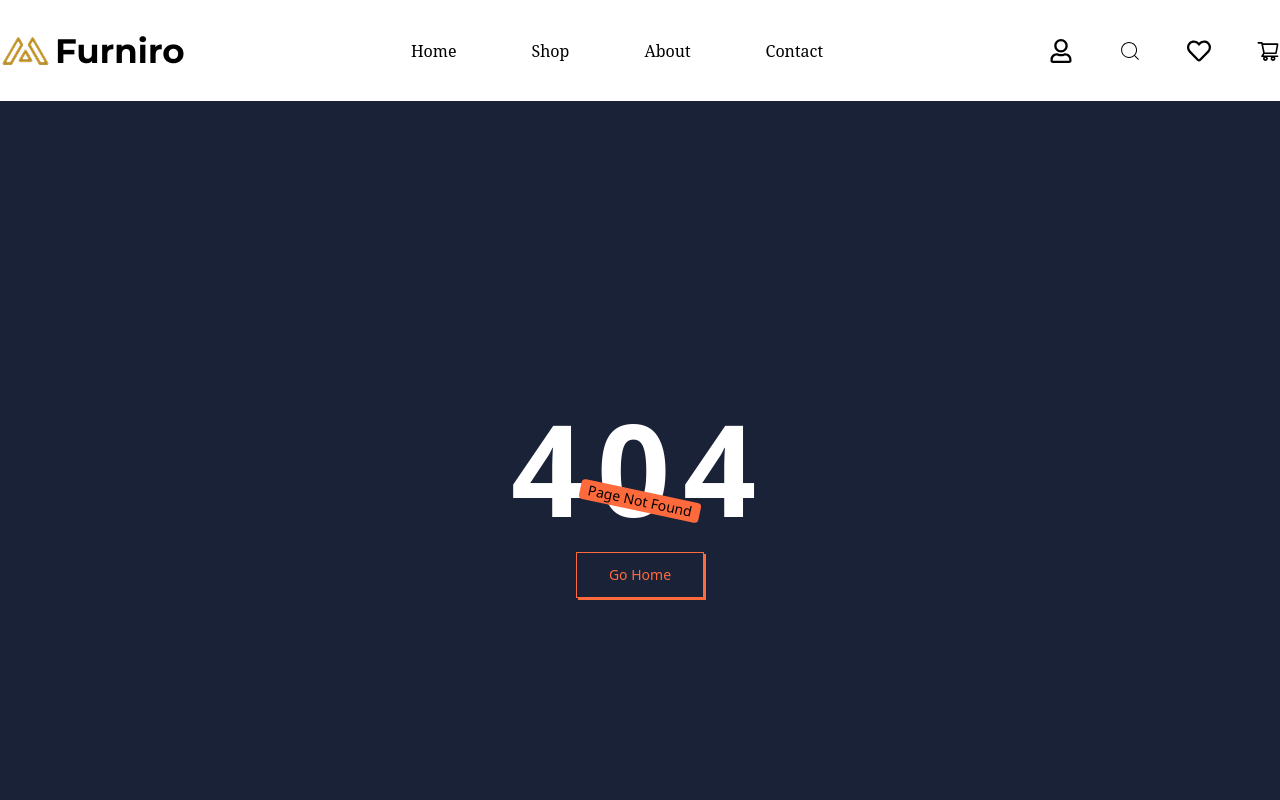
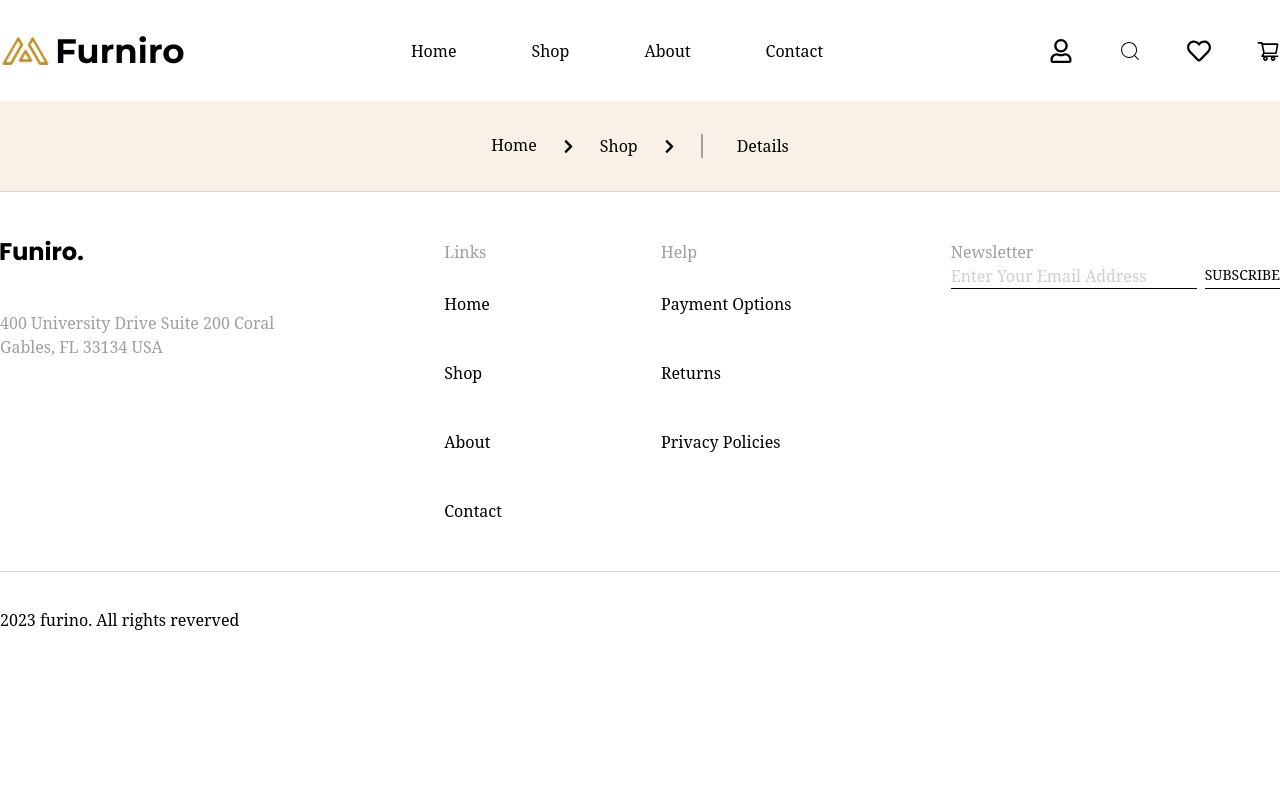
Before and after one commit to developerpalash-tech/Furniture, a React (Vite) app: page /shop/details in a window 1280 px wide. Shown: the top 800 px of the page. Built offline with nearby package versions, Linux system fonts and the light colour scheme.

Commit message:
Product details page add

```diff
--- a/src/App.jsx
+++ b/src/App.jsx
@@ -9,12 +9,14 @@ import Cart from './Pages/Cart'
 import Checkout from './Pages/Checkout'
 import Contact from './Pages/Contact'
 import Blog from './Pages/Blog'
+import ProductDetails from './Pages/ProductDetails'
 
 function App() {
   const myRoute=createBrowserRouter(createRoutesFromElements(
     <Route path='/' element={<Layout/>}>
       <Route index element={<Home/>}/>
       <Route path='/shop' element={<Shop/>}/>
+      <Route path='/shop/details' element={<ProductDetails/>}/>
       <Route path='/cart' element={<Cart/>}/>
       <Route path='/checkout' element={<Checkout/>}/>
       <Route path='/contact' element={<Contact/>}/>
--- a/src/Components/Breadcrumb.jsx
+++ b/src/Components/Breadcrumb.jsx
@@ -5,13 +5,20 @@ import { FaChevronRight } from "react-icons/fa";
 
 const Breadcrumb = () => {
     const location=useLocation()
-    const path=location.pathname.split('/')[1]
-
+    const path1=location.pathname.split('/')[1]
+    const path2=location.pathname.split('/')[2]
   return (
-    <ul className='flex justify-center items-center gap-[6px]'>
+    <ul className='flex justify-center items-center gap-6'>
         <li className='text-base text-black font-poppins font-medium leading-[24px] mb-[2px]'><Link to={'/'}>Home</Link></li>
         <li className='text-[15px]'><FaChevronRight/></li>
-        <p className='text-base text-black font-poppins font-light leading-[24px] capitalize'>{path}</p>
+        <Link to={`/${path1}`} className='text-base text-black font-poppins font-light leading-[24px] capitalize'>{path1}</Link>
+        {
+          path2&&
+          <>
+            <li className='text-[15px]'><FaChevronRight/></li>
+            <p className='text-base text-black font-poppins font-light leading-[24px] capitalize border-l-2 border-l-[#9F9F9F] pl-[34px]'>{path2}</p>
+          </>
+        }
     </ul>
   )
 }
--- a/src/Components/Cart/CartTotal.jsx
+++ b/src/Components/Cart/CartTotal.jsx
@@ -2,6 +2,7 @@ import React from 'react'
 import image from '../../assets/Images/Dining.png'
 import { Link } from 'react-router-dom'
 import { RiDeleteBin7Fill } from "react-icons/ri";
+import Cartbutton from './Cartbutton'
 
 
 const CartTotal = () => {
@@ -10,13 +11,13 @@ const CartTotal = () => {
         <div className="container m-auto">
             <div className="flex justify-between gap-[30px]">
                 <div className="w-8/12 ">
-                <ul className='flex  justify-between gap-32 text-base text-black font-poppins font-semibold py-4 px-[144px] bg-[#F9F1E7]'>
+                <ul className='flex  justify-center gap-32 ml-14 text-base text-black font-poppins font-semibold py-4 px-[144px] bg-[#F9F1E7]'>
                     <li><h3>Product</h3></li>
                     <li><h3>Price</h3></li>
                     <li><h3>Quantity</h3></li>
                     <li><h3>Subtotal</h3></li>
                 </ul>
-                <div className="flex justify-between items-center pt-14">
+                <div className="flex justify-between  items-center pt-14">
                     <div className="w-[108px] h-[105px]">
                         <img src={image} alt="img" />
                     </div>
@@ -27,7 +28,8 @@ const CartTotal = () => {
                     <RiDeleteBin7Fill className='text-2xl text-brandcolor mr-6'/>
                 </div>
                 </div>
-                <div className="w-4/12 px-[75px] pt-4 pb-20 bg-[#F9F1E7]">
+
+                <div className="w-4/12 px-[75px] pt-4 pb-20 bg-[#F9F1E7] h-fit">
                     <h2 className='text-center text-[32px] text-black font-poppins font-semibold leading-normal pb-[61px]'>Cart Totals</h2>
                     <div className="flex justify-between items-center pb-[31px]">
                         <h3 className='text-[16px] text-black font-poppins font-medium'>Subtotal</h3>
@@ -38,8 +40,9 @@ const CartTotal = () => {
                         <p className='text-[20px] text-brandcolor font-poppins font-medium'>BDT. 250,000.00</p>
                     </div>
                     <div className="text-center text-[20px] text-black font-poppins font-normal">
-                    <Link to={'#'} className='py-4 px-15 border-[1px] border-black rounded-[15px]' >Check Out</Link>
+                        <Cartbutton title={'Check Out'} path={'/checkout'}/>
                     </div>
+
                 </div>
 
             </div>
--- a/src/Components/ProductItems.jsx
+++ b/src/Components/ProductItems.jsx
@@ -1,22 +1,31 @@
 import React from 'react'
 import product from "../assets/Images/Product1.png"
+import { Link } from 'react-router-dom'
 
 const ProductItems = () => {
   return (
     <>
+        <div className=" cursor-pointer">
             <div className=" relative group">
+                <div className="">
                     <img src={product} alt="img" className='w-full' />
+                </div>
+                <div className=" absolute bg-[#3a3a3a93] w-full h-full top-0 left-0 flex justify-center items-center scale-0 group-hover:scale-100 transition-all duration-[0.5s]">
+                    <button className='text-base text-brandcolor font-poppins font-semibold leading-[24px] py-3 px-14 bg-white'>Add to cart</button>
+                </div>
+            </div>
+            <Link to={'/shop/details'}>
                 <div className="mt-4 px-[18px]">
                     <h3 className='text-2xl text-secondarycolor font-poppins font-semibold leading-[28px]'>Syltherine</h3>
                     <p className='text-base text-[#898989] font-poppins font-medium leading-[24px]'>Stylish cafe chair</p>
                 </div>
+
                 <div className=" flex gap-4 mb-[30px] px-[18px]">
                     <p className='text-[20px] text-secondarycolor font-poppins font-semibold leading-[30px]'>Rp 2.500.000</p>
                     <p className='text-base text-[#B0B0B0] font-poppins font-normal leading-[24px] line-through'>Rp 3.500.000</p>
                 </div>
-            <div className=" absolute bg-[#3a3a3a93] w-full h-full top-0 left-0 flex justify-center items-center scale-0 group-hover:scale-100 transition-all duration-[0.5s]">
-                <button className='text-base text-brandcolor font-poppins font-semibold leading-[24px] py-3 px-14 bg-white'>Add to cart</button>
-            </div>
+            </Link>
+
         </div>
     </>
   )
--- a/src/Pages/Blog.jsx
+++ b/src/Pages/Blog.jsx
@@ -10,7 +10,7 @@ import { FaCalendar } from "react-icons/fa";
 const Blog = () => {
   return (
     <>
-      <CommonBanner/>
+      <CommonBanner title={'Blog'}/>
       <section className='pt-[106px] pb-[54px]'>
         <div className="container m-auto">
           <div className="flex">
--- a/src/Pages/Checkout.jsx
+++ b/src/Pages/Checkout.jsx
@@ -6,7 +6,7 @@ import BillingDetails from '../Components/Checkout/BillingDetails'
 const Checkout = () => {
   return (
     <>
-      <CommonBanner/>
+      <CommonBanner title={'Checkout'}/>
       <BillingDetails/>
       <CommonQuality/>
     </>
--- a/src/Pages/Contact.jsx
+++ b/src/Pages/Contact.jsx
@@ -6,7 +6,7 @@ import WithUs from '../Components/Contact/WithUs'
 const Contact = () => {
   return (
     <>
-        <CommonBanner/>
+        <CommonBanner title={'Contact'}/>
         <WithUs/>
         <CommonQuality/>
     </>
--- /dev/null
+++ b/src/Pages/ProductDetails.jsx
@@ -0,0 +1,14 @@
+import React from 'react'
+import Breadcrumb from '../Components/Breadcrumb'
+
+const ProductDetails = () => {
+  return (
+    <section>
+            <div className='py-8 bg-[#F9F1E7]'>
+                <Breadcrumb/>
+            </div>
+    </section>
+  )
+}
+
+export default ProductDetails
```
Lines whose indentation alone changed are shown as unchanged.
